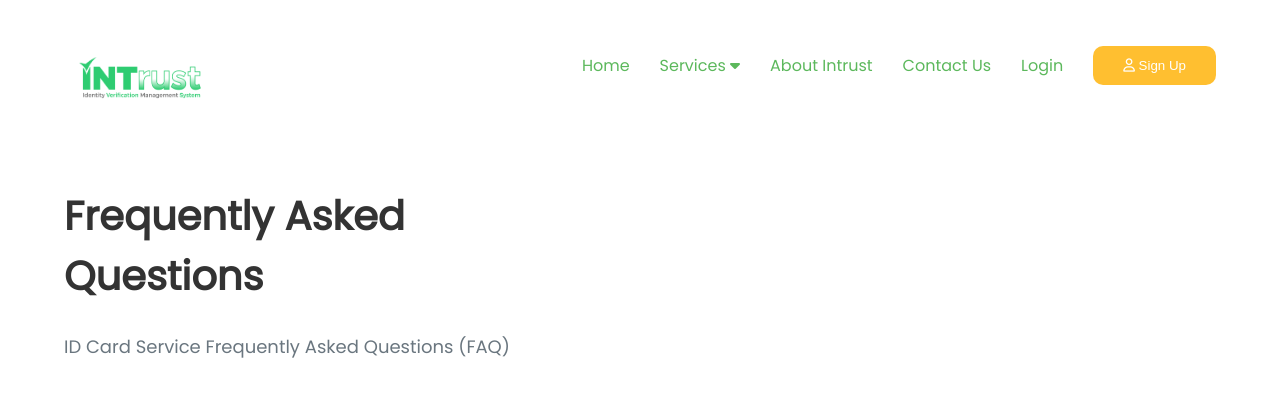
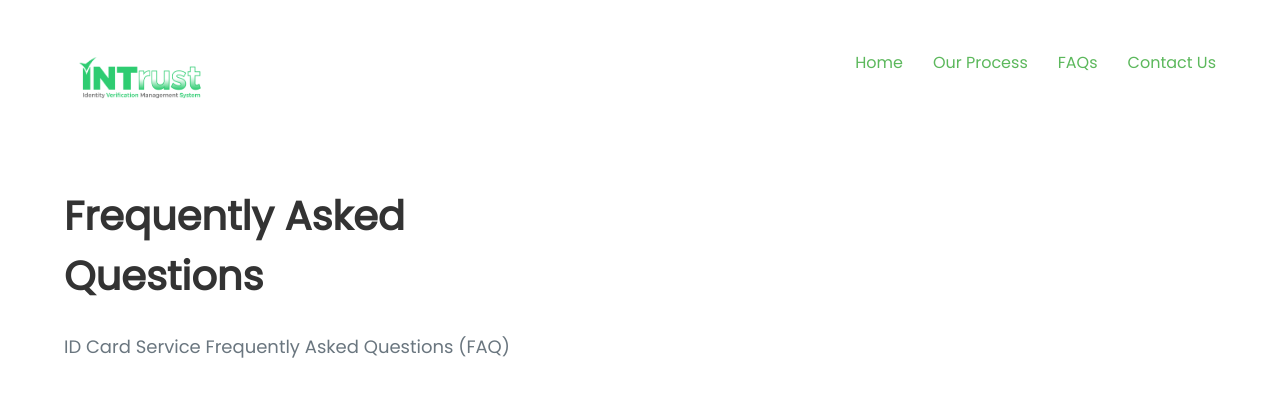
Before and after one commit to Tisha-I/Intrust, a PHP site: page /FAQs.html in a window 1280 px wide. Shown: the top 420 px of the page. Run offline with PHP 8.4, Linux system fonts and the light colour scheme; some libraries are stand-ins or nearby versions.

Commit message:
links fixed

```diff
--- a/admin/connection.php
+++ b/admin/connection.php
@@ -1,4 +1,4 @@
-<?php
+ <?php
 	$mysql_host = "localhost";
 	$mysql_user = "root";
 	$mysql_password = "";
--- a/frontend/FAQs.html
+++ b/frontend/FAQs.html
@@ -22,32 +22,16 @@
             <nav class="idcardNav__Items">
                     <div class="idcardNav__Linkitems">
                         <div class="idcardNav__Link">
-                        <a href="./intrustslider.html">Home</a>
+                            <a href="https://www.intrust.ng/">Home</a>
                         </div>
                         <div class="idcardNav__Link">
-                        <a onclick="myFunction()" class="dropbtn">Services <i class="fa-solid fa-caret-down"></i></a>
-                        <div class="dropdown">
-                            <div id="myDropdown" class="dropdown-content">
-                              <a href="#">Verification</a>
-                              <a href="./index.html">ID Card Service</a>
-                              <a href="#">NIN Pre-Enrollment</a>
-                            </div>
-                        </div>
+                            <a href="./index.html">Our Process</a>
                         </div>
                         <div class="idcardNav__Link">
-                        <a href="">About Intrust</a>
+                            <a href="./FAQs.html">FAQs</a>
                         </div>
                         <div class="idcardNav__Link">
                             <a href="index.html#CUS">Contact Us</a>
-                    </div>
-                    <div class="idcardNav__Link">
-                        <a href="">Login</a>
-                    </div>
-                </div>
-                <div class="idcardNav__Link">
-                    <a href="">
-                        <button class="idcardnavbtn2"><i class="fa-regular fa-user"></i> Sign Up</button>
-                    </a>
                         </div>
                 </nav>
             <div class="Navbar__Link Navbar__Link-toggle">
@@ -112,7 +96,8 @@
                     </div>
                 </div>
                 <div class="FAQbutton">
-                    <button>CONTACT US</button>
+                    <a href="index.html#CUS"><button>CONTACT US</button></a>
+
                 </div>
     </div>
     <script>
```
Also changed, not shown: frontend/idcardform.css (+14 -7 lines), frontend/idcardform.php (+8 -5 lines). Lines whose indentation alone changed are shown as unchanged.
